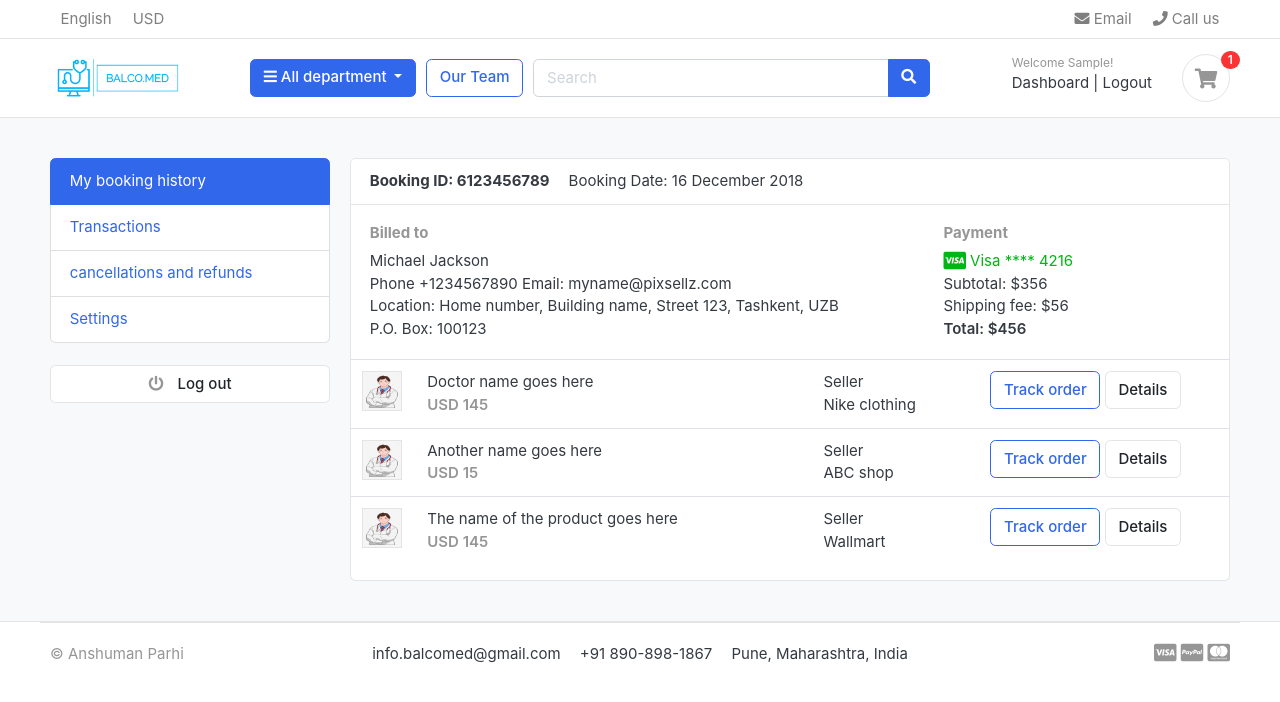
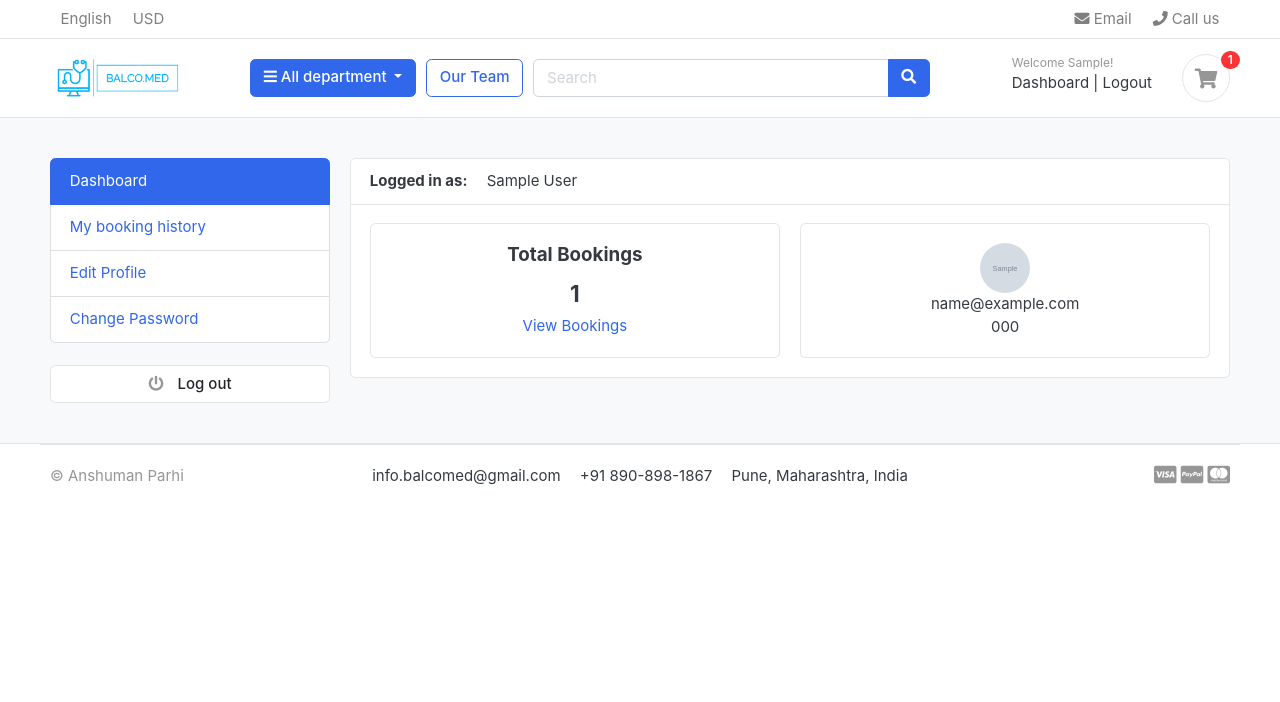
Before and after one commit to Schrodinger-op/Django-P1-Balcomed-demo, a Django app: page /accounts/ in a window 1280 px wide. Shown: the top 702 px of the page. Run offline with Django 3.2, Linux system fonts and the light colour scheme; a user stored in the database is signed in; tables that the repository leaves empty hold one stand-in row (values such as "Sample post"); grey boxes marked "Sample" are stand-in pictures; some libraries are stand-ins or nearby versions; some web fonts are replaced.

Commit message:
my account, security

```diff
--- a/accounts/models.py
+++ b/accounts/models.py
@@ -63,6 +63,9 @@ class Account(AbstractBaseUser):
 
     objects = MyAccountManager()
 
+    def full_name(self):
+        return f'{self.first_name} {self.last_name}'
+
     def __str__(self):
         return self.email    #returns email address
 
@@ -71,3 +74,19 @@ class Account(AbstractBaseUser):
 
     def has_module_perms(self, add_label):
         return True
+
+
+class UserProfile(models.Model):
+    user = models.OneToOneField(Account, on_delete=models.CASCADE)
+    address_line_1 = models.CharField(blank=True, max_length=100)
+    address_line_2 = models.CharField(blank=True, max_length=100)
+    profile_picture = models.ImageField(blank=True, upload_to='userprofile')
+    city = models.CharField(blank=True, max_length=20)
+    state = models.CharField(blank=True, max_length=20)
+    country = models.CharField(blank=True, max_length=20)
+
+    def __str__(self):
+        return self.user.first_name
+
+    def full_address(self):
+        return f'{self.address_line_1} {self.address_line_2}'
--- a/accounts/urls.py
+++ b/accounts/urls.py
@@ -14,4 +14,9 @@ urlpatterns = [
     path('resetpassword_validate/<uidb64>/<token>/', views.resetpassword_validate, name='resetpassword_validate'),
     path('resetPassword/', views.resetPassword, name='resetPassword'),
 
+    path('my_bookings/', views.my_bookings, name='my_bookings'),
+    path('edit_profile/', views.edit_profile, name='edit_profile'),
+    path('change_password/', views.change_password, name='change_password'),
+    path('booking_detail/<int:booking_id>/', views.booking_detail, name='booking_detail'),
+
 ]
--- a/accounts/views.py
+++ b/accounts/views.py
@@ -1,9 +1,11 @@
 from django.http import HttpResponse
-from django.shortcuts import redirect, render
+from django.shortcuts import get_object_or_404, redirect, render
 
-from .models import Account
+from bookings.models import Booking, BookingDoctor
+
+from .models import Account, UserProfile
 from django.contrib import messages, auth
-from .forms import RegistrationForm
+from .forms import RegistrationForm, UserForm, UserProfileForm
 from django.contrib.auth.decorators import login_required
 from django.views.decorators.csrf import requires_csrf_token
 
@@ -40,6 +42,12 @@ def register(request):
             user = Account.objects.create_user(first_name=first_name, last_name=last_name, email=email, username=username, password=password )
             user.phone_number=phone_number
             user.save()
+
+            # Create a user profile
+            profile = UserProfile()
+            profile.user_id = user.id
+            profile.profile_picture = 'default/default-user.png'
+            profile.save()
 
             #USER ACTIVATION
             current_site = get_current_site(request)
@@ -170,7 +178,17 @@ def activate(request, uidb64, token): #decode encoded uid and set user is_active
 
 @login_required(login_url = 'login') #decorator
 def dashboard(request):
-    return render(request, 'accounts/dashboard.html')
+
+    bookings = Booking.objects.order_by('-created_at').filter(user_id=request.user.id, is_ordered=True)
+    bookings_count = bookings.count()
+
+
+    userprofile = UserProfile.objects.get(user_id=request.user.id)
+    context = {
+        'bookings_count': bookings_count,
+        'userprofile': userprofile,
+    }
+    return render(request, 'accounts/dashboard.html', context)
 
 @requires_csrf_token
 def forgotPassword(request):
@@ -241,3 +259,80 @@ def resetPassword(request):
 
     else:
         return render(request, 'accounts/resetPassword.html')
+
+@login_required(login_url = 'login') #decorator
+def my_bookings(request):
+    bookings = Booking.objects.filter(user=request.user, is_ordered=True).order_by('-created_at')
+    context = {
+        'bookings' : bookings,
+    }
+    return render(request, 'accounts/my_bookings.html', context)
+
+@login_required(login_url = 'login') #decorator
+def edit_profile(request):
+
+    userprofile = get_object_or_404(UserProfile, user=request.user)
+
+    if request.method =='POST':
+        user_form = UserForm(request.POST, instance=request.user) #instance is being used to update the user profile by passing instance we can see the existing details
+        profile_form = UserProfileForm(request.POST, request.FILES, instance=userprofile)
+
+        if user_form.is_valid() and profile_form.is_valid():
+            user_form.save()
+            profile_form.save()
+            messages.success(request, 'Your profile has been updated.')
+            return redirect('edit_profile')
+
+    else:
+        user_form = UserForm(instance=request.user)
+        profile_form = UserProfileForm(instance=userprofile)
+
+    context = {
+        'user_form' : user_form,
+        'profile_form' : profile_form,
+        'userprofile' : userprofile
+    }
+
+    return render(request, 'accounts/edit_profile.html', context)
+
+@login_required(login_url = 'login') #decorator
+def change_password(request):
+    if request.method == 'POST':
+        current_password = request.POST['current_password']
+        new_password = request.POST['new_password']
+        confirm_password = request.POST['confirm_password']
+
+        user = Account.objects.get(username__exact=request.user.username)
+
+        if new_password == confirm_password:
+            success = user.check_password(current_password)
+            if success:
+                user.set_password(new_password)
+                user.save()
+                # auth.logout(request)
+                messages.success(request, 'Password updated successfully.')
+                return redirect('change_password')
+            else:
+                messages.error(request, 'Please enter valid current password')
+                return redirect('change_password')
+        else:
+            messages.error(request, 'Password does not match!')
+            return redirect('change_password')
+    return render(request, 'accounts/change_password.html')
+
+@login_required(login_url = 'login') #decorator
+def booking_detail(request, booking_id):
+    booking_detail = BookingDoctor.objects.filter(booking__booking_number=booking_id)
+    booking = Booking.objects.get(booking_number=booking_id)
+
+    subtotal = 0
+    for i in booking_detail:
+        subtotal += i.doctor_price * i.frequency
+
+    context = {
+        'booking_detail' : booking_detail,
+        'booking' : booking,
+        'subtotal': subtotal,
+
+    }
+    return render(request, 'accounts/booking_detail.html', context)
--- a/balcomed/urls.py
+++ b/balcomed/urls.py
@@ -20,7 +20,8 @@ from django.conf.urls.static import static
 from django.conf import settings
 
 urlpatterns = [
-    path('admin/', admin.site.urls),
+    path('admin/', include('admin_honeypot.urls', namespace='admin_honeypot')), #honeypot feature
+    path('secureadmin108/', admin.site.urls),
     path('', views.home, name='home'),
     path('team/',  include('team.urls')),
     path('cart/', include('carts.urls')),
--- a/templates/accounts/dashboard.html
+++ b/templates/accounts/dashboard.html
@@ -7,84 +7,45 @@
 {% include 'includes/alerts.html' %}
 <div class="container">
 	<div class="row">
-	<aside class="col-md-3">
-		<!--   SIDEBAR   -->
-		<ul class="list-group">
-			<a class="list-group-item active" href="#"> My booking history </a>
-			<a class="list-group-item" href="#"> Transactions </a>
-			<a class="list-group-item" href="#"> cancellations and refunds </a>
-			<a class="list-group-item" href="#">Settings </a>
-		</ul>
-		<br>
-		<a class="btn btn-light btn-block" href="{% url 'logout' %}"> <i class="fa fa-power-off"></i> <span class="text">Log out</span> </a>
-		<!--   SIDEBAR .//END   -->
-	</aside>
+
+	{% include 'includes/dashboard_sidebar.html' %}
+
 	<main class="col-md-9">
 		<article class="card">
 		<header class="card-header">
-			<strong class="d-inline-block mr-3">Booking ID: 6123456789</strong>
-			<span>Booking Date: 16 December 2018</span>
+			<strong class="d-inline-block mr-3">Logged in as:</strong>
+			<span>{{ user.full_name }}</span>
 		</header>
 		<div class="card-body">
 			<div class="row">
-				<div class="col-md-8">
-					<h6 class="text-muted">Billed to</h6>
-					<p>Michael Jackson <br>
-					Phone +1234567890 Email: myname@pixsellz.com <br>
-			    	Location: Home number, Building name, Street 123,  Tashkent, UZB <br>
-			    	P.O. Box: 100123
-			 		</p>
+
+				<div class="col-md-6">
+					<div class="card" style="text-align: center;">
+						<div class="card-body">
+							<h5 class="card-title">Total Bookings</h5>
+							<h4>{{bookings_count}}</h4>
+							<a href="{% url 'my_bookings' %}">View Bookings</a>
+						</div>
+					</div>
 				</div>
-				<div class="col-md-4">
-					<h6 class="text-muted">Payment</h6>
-					<span class="text-success">
-						<i class="fab fa-lg fa-cc-visa"></i>
-					    Visa  **** 4216
-					</span>
-					<p>Subtotal: $356 <br>
-					 Shipping fee:  $56 <br>
-					 <span class="b">Total:  $456 </span>
-					</p>
+
+				<div class="col-md-6">
+					<div class="card" style="text-align: center;">
+						<div class="card-body">
+
+							<img src="{{userprofile.profile_picture.url}}" alt="User Profile Pic" width="50" height="50" style="border-radius: 50%;">
+							<p class = "mb-0">{{ user.email }}</p>
+							<p>{{ user.phone_number }}</p>
+
+						</div>
+					</div>
 				</div>
+
+
+
 			</div> <!-- row.// -->
 		</div> <!-- card-body .// -->
-		<div class="table-responsive">
-		<table class="table table-hover">
-			<tr>
-				<td width="65">
-					<img src="../images/items/1.jpg" class="img-xs border">
-				</td>
-				<td>
-					<p class="title mb-0">Doctor name goes here </p>
-					<var class="price text-muted">USD 145</var>
-				</td>
-				<td> Seller <br> Nike clothing </td>
-				<td width="250"> <a href="#" class="btn btn-outline-primary">Track order</a> <a href="#" class="btn btn-light"> Details </a> </td>
-			</tr>
-			<tr>
-				<td>
-					<img src="../images/items/2.jpg" class="img-xs border">
-				</td>
-				<td>
-					<p class="title mb-0">Another name goes here </p>
-					<var class="price text-muted">USD 15</var>
-				</td>
-				<td> Seller <br> ABC shop </td>
-				<td> <a href="#" class="btn btn-outline-primary">Track order</a> <a href="#" class="btn btn-light"> Details </a> </td>
-			</tr>
-			<tr>
-				<td>
-					<img src="../images/items/3.jpg" class="img-xs border">
-				</td>
-				<td>
-					<p class="title mb-0">The name of the product  goes here </p>
-					<var class="price text-muted">USD 145</var>
-				</td>
-				<td> Seller <br> Wallmart </td>
-				<td> <a href="#" class="btn btn-outline-primary">Track order</a> <a href="#" class="btn btn-light"> Details </a> </td>
-			</tr>
-		</table>
-		</div> <!-- table-responsive .end// -->
+
 		</article> <!-- order-group.// -->
 	</main>
 </div> <!-- row.// -->
--- a/templates/base.html
+++ b/templates/base.html
@@ -30,7 +30,7 @@
 <script src="{% static 'js/script.js' %}" type="text/javascript"></script>
 
 <!-- PayPal Script -->
-<script src="Sandbox client api link"></script>
+<script src="https://www.paypal.com/sdk/js?client-id=AZvMbnqtFfNeavu0SUk4dTIMdl49GArZlwYvQ5Uccv77f7nJ_w4z6qC52fg-7Gf1yhT7lhX6J9c1BwT_&currency=USD"></script>
 
 <script type="text/javascript">
 /// some script
--- /dev/null
+++ b/templates/includes/dashboard_sidebar.html
@@ -0,0 +1,14 @@
+<aside class="col-md-3">
+    <!--   SIDEBAR   -->
+    <ul class="list-group">
+
+        <a class="list-group-item {% if '/accounts/' == request.path %}active{% endif %}" href="{% url 'dashboard' %}">Dashboard </a>
+        <a class="list-group-item {% if '/my_bookings/' in request.path %}active{% endif %}" href="{% url 'my_bookings' %}"> My booking history </a>
+        <a class="list-group-item {% if '/edit_profile/' in request.path %}active{% endif %}" href="{% url 'edit_profile' %}"> Edit Profile </a>
+        <a class="list-group-item {% if '/change_password/' in request.path %}active{% endif %}" href="{% url 'change_password' %}"> Change Password </a>
+
+    </ul>
+    <br>
+    <a class="btn btn-light btn-block" href="{% url 'logout' %}"> <i class="fa fa-power-off"></i> <span class="text">Log out</span> </a>
+    <!--   SIDEBAR .//END   -->
+</aside>
```
Also changed, not shown: accounts/admin.py (+10 -1 lines), accounts/forms.py (+25 -1 lines), balcomed/settings.py (+14 -9 lines), templates/accounts/booking_detail.html (added, +112 -0 lines), templates/accounts/change_password.html (added, +62 -0 lines), templates/accounts/edit_profile.html (added, +107 -0 lines), templates/accounts/my_bookings.html (added, +64 -0 lines), accounts/migrations/0003_userprofile.py (added), accounts/migrations/0004_delete_userprofile.py (added), accounts/migrations/0005_userprofile.py (added), balcomed/static/images/logo5.png (added), static/images/logo5.png (added), 1 other file.
